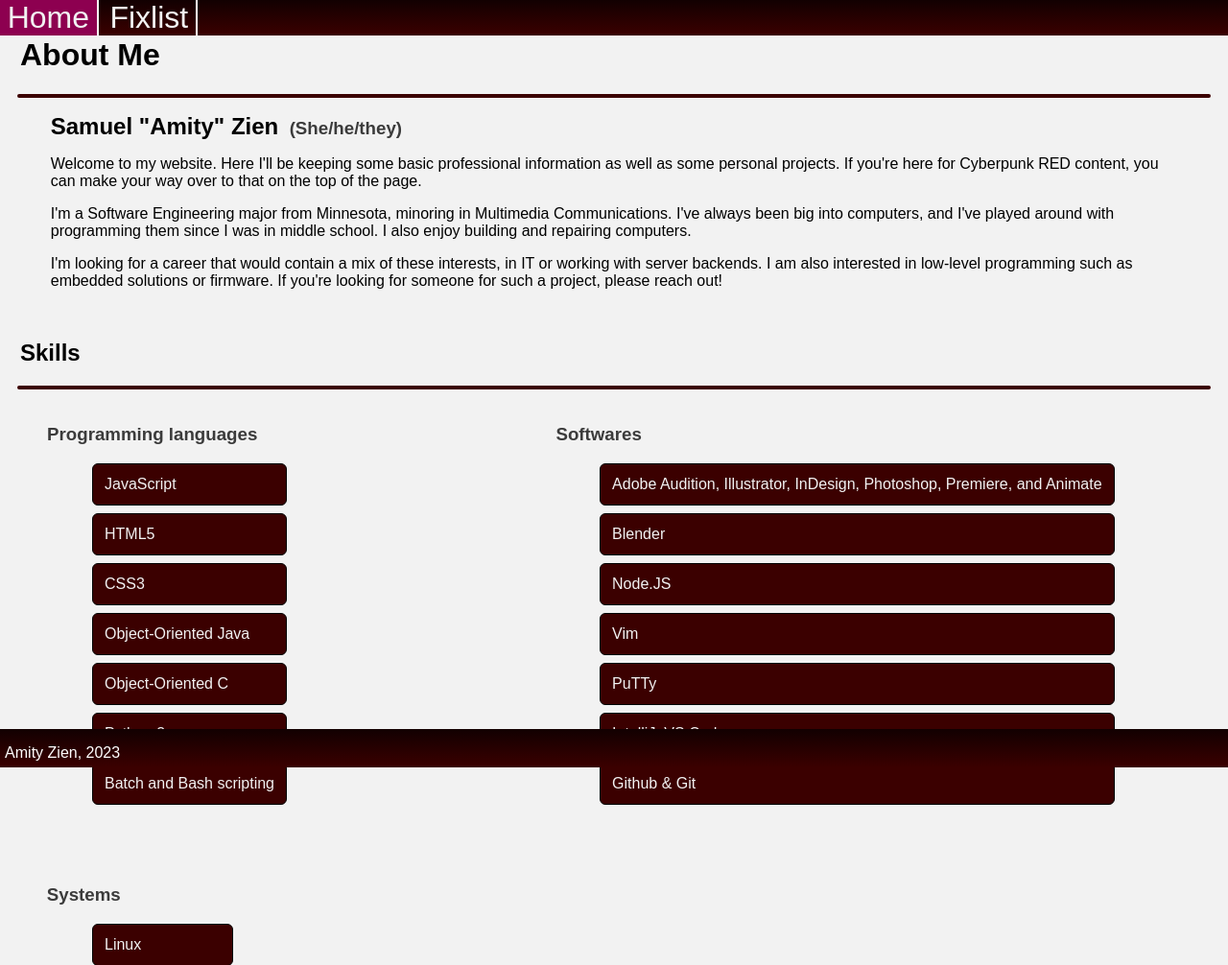
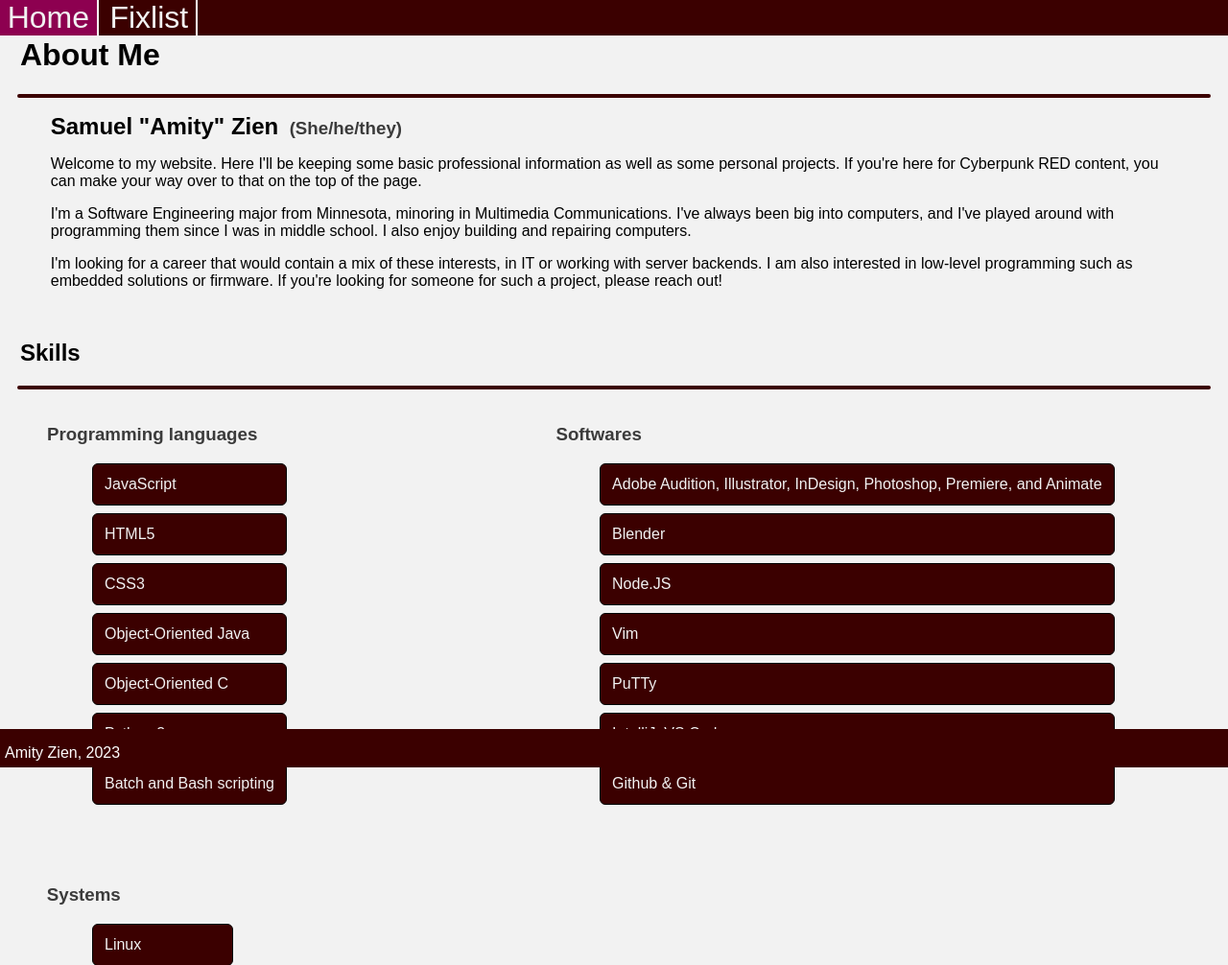
Before and after one commit to SamuelZien/elanazien.github.io, a PHP site: page / in a window 1280 px wide. Shown: the top 1006 px of the page at 96% size. Run offline with PHP 8.4, Linux system fonts and the light colour scheme.

Commit message:
Style Changes
Simplified style for visibility.

```diff
--- a/fixlist/style.css
+++ b/fixlist/style.css
@@ -107,7 +107,7 @@ margin: 0.8rem;
 }
 /* Place the navbar at the top of the page, and make it stick */
 .navbar {
-  background-image: linear-gradient(180deg, #100030 0.001%, #100040);
+  background-color: #100040;
   overflow: hidden;
   position: fixed;
   top: 0%;
--- a/index.css
+++ b/index.css
@@ -45,7 +45,8 @@ display:inline;
 color:#3b3b3b;
   }
 .navbar {
-    background-image: linear-gradient(180deg, #120001 0.001%, #3b0000);
+    /*background-image: linear-gradient(180deg, #120001 0.001%, #3b0000);*/
+    background-color: #3b0000;
     overflow: hidden;
     position: fixed;
     top: 0%;
@@ -93,7 +94,7 @@ color:#3b3b3b;
     bottom:0;
     width:100vw;
     height:2.5rem;
-    background-image: linear-gradient(180deg, #120001 0.001%, #3b0000);
+    background-color: #3b0000;
     z-index: 3;
   }
   footer p, footer a{
```
